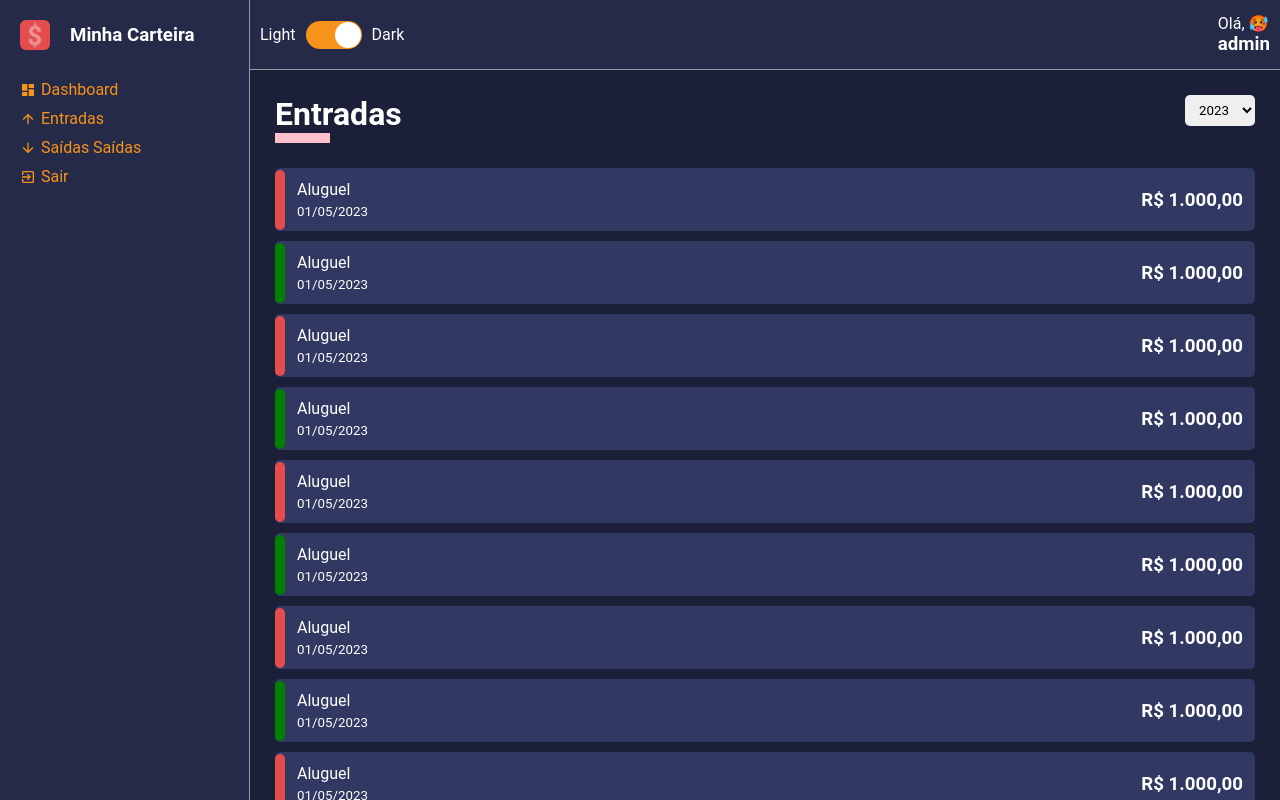
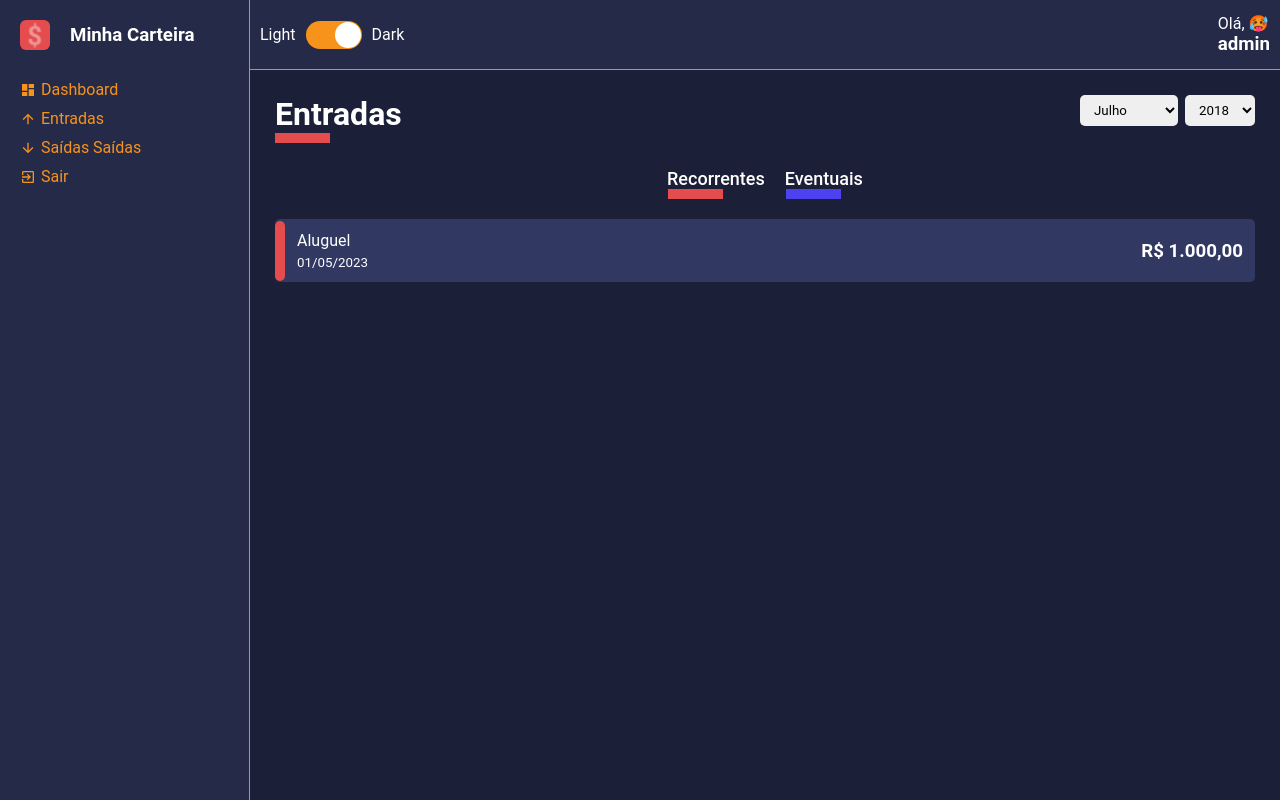
Before and after one commit to srodrigo28/carteira-react-maio, a React (Create React App) app: page / in a window 1280 px wide. Built offline with nearby package versions, Linux system fonts and the light colour scheme.

Commit message:
create-filters

```diff
--- a/src/pages/List/index.tsx
+++ b/src/pages/List/index.tsx
@@ -1,145 +1,40 @@
 import ContentHeader from "../../components/ContentHeader";
 import HistoryFianceCard from "../../components/HistoryFinanceCard";
 import SelectInput from "../../components/SelectInput";
-import { Container, Content } from "./styles";
+import { Container, Content, Filters } from "./styles";
 
 const List: React.FC = () => {
-    const options = [
-        { value: '2023', label: '2023' },
-        { value: '2022', label: '2022' },
-        { value: '2021', label: '2021' },
-        { value: '2020', label: '2020' }
+    const months = [
+        { value: 7, label: 'Julho' },
+        { value: 8, label: 'Agosto' },
+        { value: 9, label: 'Setembro' },
+        { value: 10, label: 'Outubro' }
+    ]
+    const years = [
+        { value: 2018, label: 2018 },
+        { value: 2019, label: 2019 },
+        { value: 2020, label: 2020 },
+        { value: 2021, label: 2021 }
     ]
     return (
         <Container>
-                <ContentHeader title='Entradas' lineColor='pink'>
-                    <SelectInput options={options} />
+            <ContentHeader title='Entradas' lineColor='#E44C4E'>
+                <SelectInput options={months} />
+                <SelectInput options={years} />
             </ContentHeader>
-
+            <Filters>
+                <button className="tag-filters tag-filter-recurrent" type="button">Recorrentes</button>
+                <button className="tag-filters tag-filter-eventual" type="button">Eventuais</button>
+            </Filters>
             <Content>
                 <HistoryFianceCard
-
-                    tagColor="#E44C4E"
-                    title="Aluguel"
-                    subtitle="01/05/2023"
-                    amount="R$ 1.000,00"
-                />
-
-                <HistoryFianceCard
-
-                    tagColor="green"
-                    title="Aluguel"
-                    subtitle="01/05/2023"
-                    amount="R$ 1.000,00"
-                />
-
-                <HistoryFianceCard
-
-                    tagColor="#E44C4E"
-                    title="Aluguel"
-                    subtitle="01/05/2023"
-                    amount="R$ 1.000,00"
-                />
-
-                <HistoryFianceCard
-
-                    tagColor="green"
-                    title="Aluguel"
-                    subtitle="01/05/2023"
-                    amount="R$ 1.000,00"
-                />
-
-                <HistoryFianceCard
-
-                    tagColor="#E44C4E"
-                    title="Aluguel"
-                    subtitle="01/05/2023"
-                    amount="R$ 1.000,00"
-                />
-
-                <HistoryFianceCard
-
-                    tagColor="green"
-                    title="Aluguel"
-                    subtitle="01/05/2023"
-                    amount="R$ 1.000,00"
-                />
-
-                <HistoryFianceCard
-
-                    tagColor="#E44C4E"
-                    title="Aluguel"
-                    subtitle="01/05/2023"
-                    amount="R$ 1.000,00"
-                />
-
-                <HistoryFianceCard
-
-                    tagColor="green"
-                    title="Aluguel"
-                    subtitle="01/05/2023"
-                    amount="R$ 1.000,00"
-                />
-
-                <HistoryFianceCard
-
-                    tagColor="#E44C4E"
-                    title="Aluguel"
-                    subtitle="01/05/2023"
-                    amount="R$ 1.000,00"
-                />
-
-                <HistoryFianceCard
-
-                    tagColor="green"
-                    title="Aluguel"
-                    subtitle="01/05/2023"
-                    amount="R$ 1.000,00"
-                />
-
-                <HistoryFianceCard
-
-                    tagColor="#E44C4E"
-                    title="Aluguel"
-                    subtitle="01/05/2023"
-                    amount="R$ 1.000,00"
-                />
-
-                <HistoryFianceCard
-
-                    tagColor="green"
-                    title="Aluguel"
-                    subtitle="01/05/2023"
-                    amount="R$ 1.000,00"
-                />
-
-                <HistoryFianceCard
-
-                    tagColor="#E44C4E"
-                    title="Aluguel"
-                    subtitle="01/05/2023"
-                    amount="R$ 1.000,00"
-                />
-
-                <HistoryFianceCard
-
-                    tagColor="green"
-                    title="Aluguel"
-                    subtitle="01/05/2023"
-                    amount="R$ 1.000,00"
-                />
-
-                <HistoryFianceCard
-
                     tagColor="#E44C4E"
                     title="Aluguel"
                     subtitle="01/05/2023"
                     amount="R$ 1.000,00"
                 />
             </Content>
-
         </Container>
     )
 }
-
 export default List;
--- a/src/pages/List/styles.ts
+++ b/src/pages/List/styles.ts
@@ -3,3 +3,47 @@
 export const Container = styled.div``;
 
 export const Content = styled.div``;
+
+export const Filters = styled.div`
+    width: 100%;
+    display: flex;
+    gap: 20px;
+    align-items: center;
+    justify-content: center;
+    margin-bottom: 20px;
+
+    .tag-filters{
+        font-size: 18px;
+        font-weight: 500;
+        background-color: transparent;
+        color: ${ props => props.theme.colors.white };
+
+        transition: opacity .1s;
+
+        :hover{
+            opacity: .5;
+        }
+
+        ::after{
+            content: '';
+            display: block;
+            width: 55px;
+            margin-left: 1px;
+            border-bottom: 10px solid ${ props => props.theme.colors.warning };
+        }
+    }
+    .tag-filter-recurrent::after{
+        content: '';
+            display: block;
+            width: 55px;
+            margin-left: 1px;
+            border-bottom: 10px solid ${ props => props.theme.colors.warning };
+    }
+    .tag-filter-eventual::after{
+        content: '';
+            display: block;
+            width: 55px;
+            margin-left: 1px;
+            border-bottom: 10px solid ${ props => props.theme.colors.success };
+    }
+`;
```
